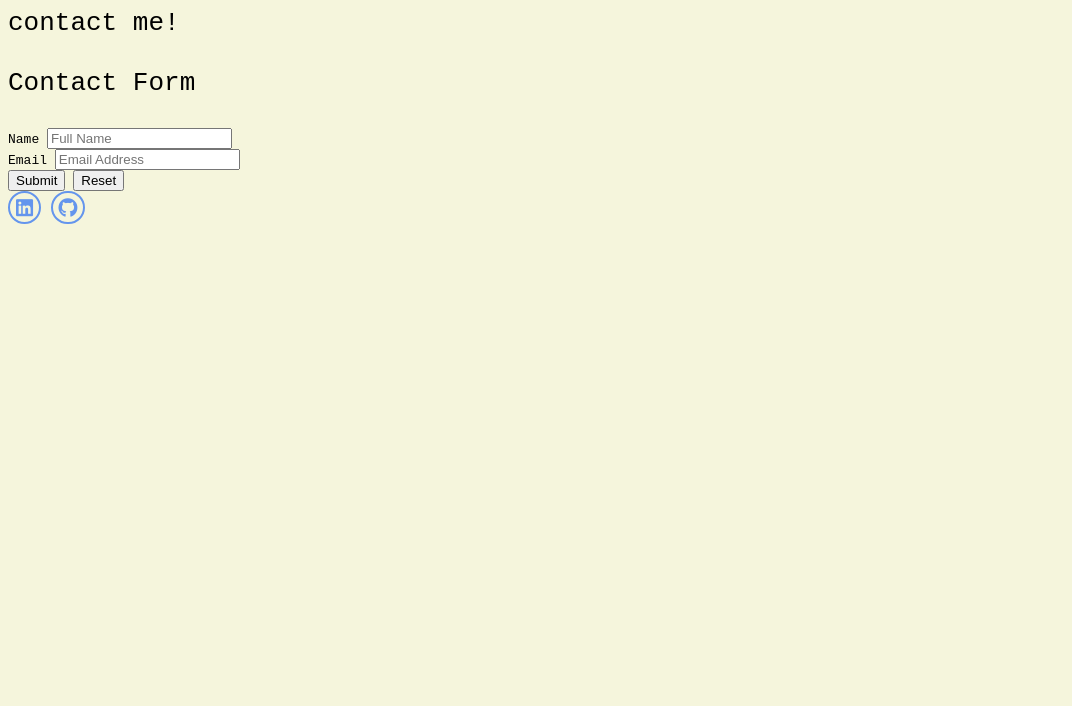
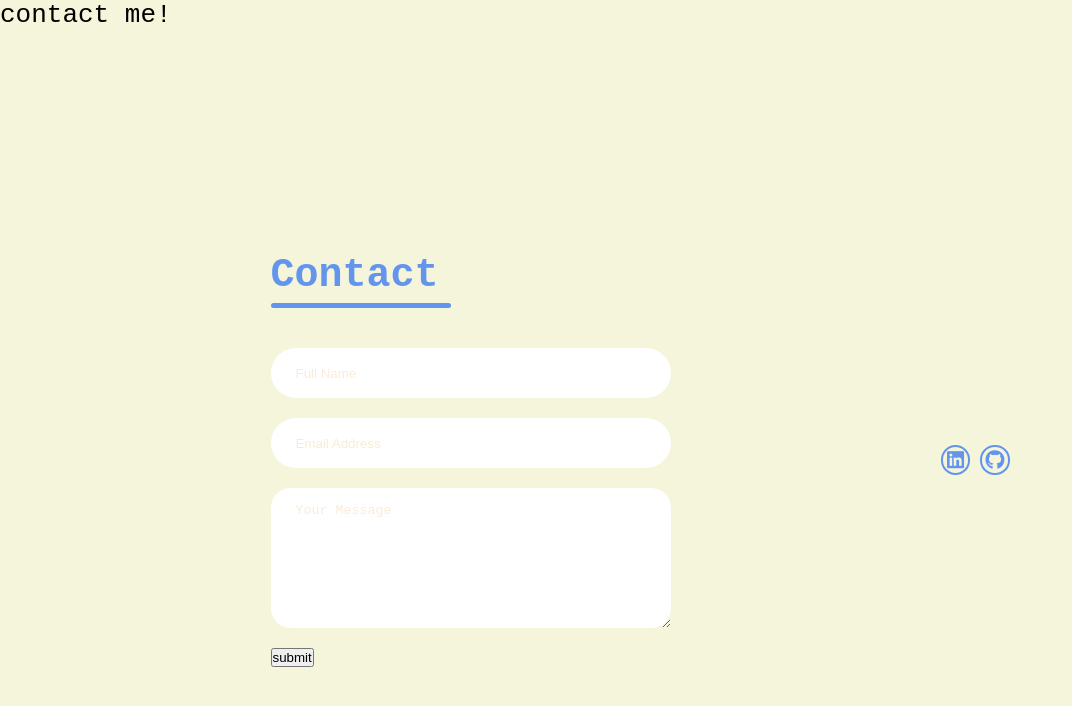
Before and after one commit to kaitlynh31/kaitlynh31.github.io, a plain HTML site: page contact.html in a window 1280 px wide. Shown: the whole page, without its empty margins (0-1072 px from the left). Drawn offline with Linux system fonts and the light colour scheme.

Commit message:
added contact form formatting

```diff
--- a/contact.css
+++ b/contact.css
@@ -1,3 +1,56 @@
+* {
+  padding: 0;
+  margin: 0;
+  box-sizing: border-box;
+}
+
+.contact-container {
+  height: 100vh;
+  display: flex;
+  align-items: center;
+  justify-content: space-evenly;
+}
+.contact-left {
+  display: flex;
+  flex-direction: column;
+  align-items: start;
+  gap: 20px;
+}
+.contact-left-title h2 {
+  font-weight: 600;
+  color: cornflowerblue;
+  font-size: 40px;
+  margin-bottom: 5px;
+}
+.contact-left-title hr {
+  border: none;
+  width: 180px;
+  height: 5px;
+  background-color: cornflowerblue;
+  border-radius: 10px;
+  margin-bottom: 20px;
+}
+.contact-inputs {
+  width: 400px;
+  height: 50px;
+  border: none;
+  outline: none;
+  padding-left: 25px;
+  font-weight: 500;
+  color: cornflowerblue;
+  border-radius: 50px;
+}
+.contact-left textarea {
+  height: 140px;
+  padding-top: 15px;
+  border-radius: 20px;
+}
+.contact-inputs:focus {
+  border: 2px solid cornflowerblue;
+}
+.contact-inputs::placeholder {
+  color: antiquewhite;
+}
 h1 {
   margin: 0;
   display: flex;
--- a/contact.html
+++ b/contact.html
@@ -14,30 +14,32 @@
     <main>
       <h1>contact me!</h1>
       <div class="contact-container">
-        <form action="/submit">
-          <h1>Contact Form</h1>
-          <div>
-            <label for="username">Name</label>
+        <form action="" class="contact-left">
+          <div class="contact-left-title">
+            <h2>Contact</h2>
+            <hr />
+          </div>
           <input
             type="text"
-              name="username"
-              id="username"
+            name="name"
             placeholder="Full Name"
+            class="contact-inputs"
+            required
           />
-          </div>
-          <div>
-            <label for="email">Email</label>
           <input
             type="text"
             name="email"
-              id="email"
             placeholder="Email Address"
+            class="contact-inputs"
+            required
           />
-          </div>
-          <div>
-            <input type="submit" value="Submit" />
-            <input type="reset" value="Reset" />
-          </div>
+          <textarea
+            name="message"
+            placeholder="Your Message"
+            class="contact-inputs"
+            required
+          ></textarea>
+          <button type="submit">submit</button>
         </form>
         <div class="social-links-container">
           <a
```
Lines whose indentation alone changed are shown as unchanged.
